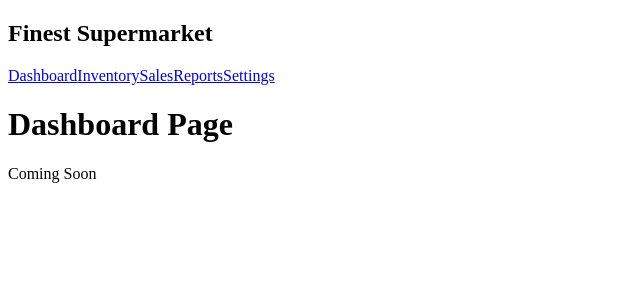
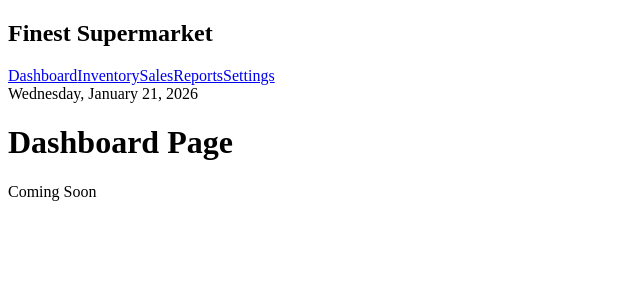
Before and after one commit to Agyemang8172/Attendance-System, a React (Vite) app: page / in a window 1280 px wide. Shown: the top 300 px of the page, without its empty margins (0-640 px from the left). Built offline with nearby package versions, Linux system fonts and the light colour scheme.

Commit message:
Header implementation

```diff
--- a/src/components/Header.jsx
+++ b/src/components/Header.jsx
@@ -0,0 +1,21 @@
+import React from 'react'
+
+
+const Header = ({ title }) => {
+
+    const today = new Date().toLocaleDateString('en-US',{
+      weekday : 'long',
+      year: 'numeric',
+      month: 'long',
+      day: 'numeric'
+
+    })
+  return (
+    <div>
+       {today}
+      {title}
+    </div>
+  )
+}
+
+export default Header
--- a/src/pages/Dashboard.jsx
+++ b/src/pages/Dashboard.jsx
@@ -1,8 +1,11 @@
 import React from 'react'
+import Header from '../components/Header'
 
 const Dashboard = () => {
   return (
+
     <div>
+      <Header title={Dashboard}/>
       <h1>Dashboard Page</h1>
       <p>Coming Soon</p>
     </div>
--- a/src/pages/Inventory.jsx
+++ b/src/pages/Inventory.jsx
@@ -1,6 +1,7 @@
 import { useState } from 'react'
 import { useInventory } from '../Context/InventoryContext'
 import InventoryTable from '../components/InventoryTable'
+import Header from '../components/Header'
 
 
 function Inventory() {
@@ -13,6 +14,7 @@ function Inventory() {
   } = useInventory()
   return (
    <div>
+      <h1>{title}</h1>
       <h1> Supermarket Inventory</h1>
          <h2> Total Inventory Value :{totalInventoryValue}</h2>
          {error && <p style={{ color: 'red'}}> {error}</p>}
--- a/src/pages/Reports.jsx
+++ b/src/pages/Reports.jsx
@@ -1,8 +1,10 @@
 import React from 'react'
+import Header from '../components/Header'
 
 const Reports = () => {
   return (
     <div>
+      <Header title="Report" />
       <h1>Report Page </h1>
       <p>Comming Soon</p>
     </div>
--- a/src/pages/Sales.jsx
+++ b/src/pages/Sales.jsx
@@ -1,8 +1,10 @@
 import React from 'react'
+import Header from '../components/Header'
 
 const Sales = () => {
   return (
     <div>
+      <hHeader title='Sales'  />
         <h1>Sales Page</h1>
           <p>Comming Soon</p>
 
```
